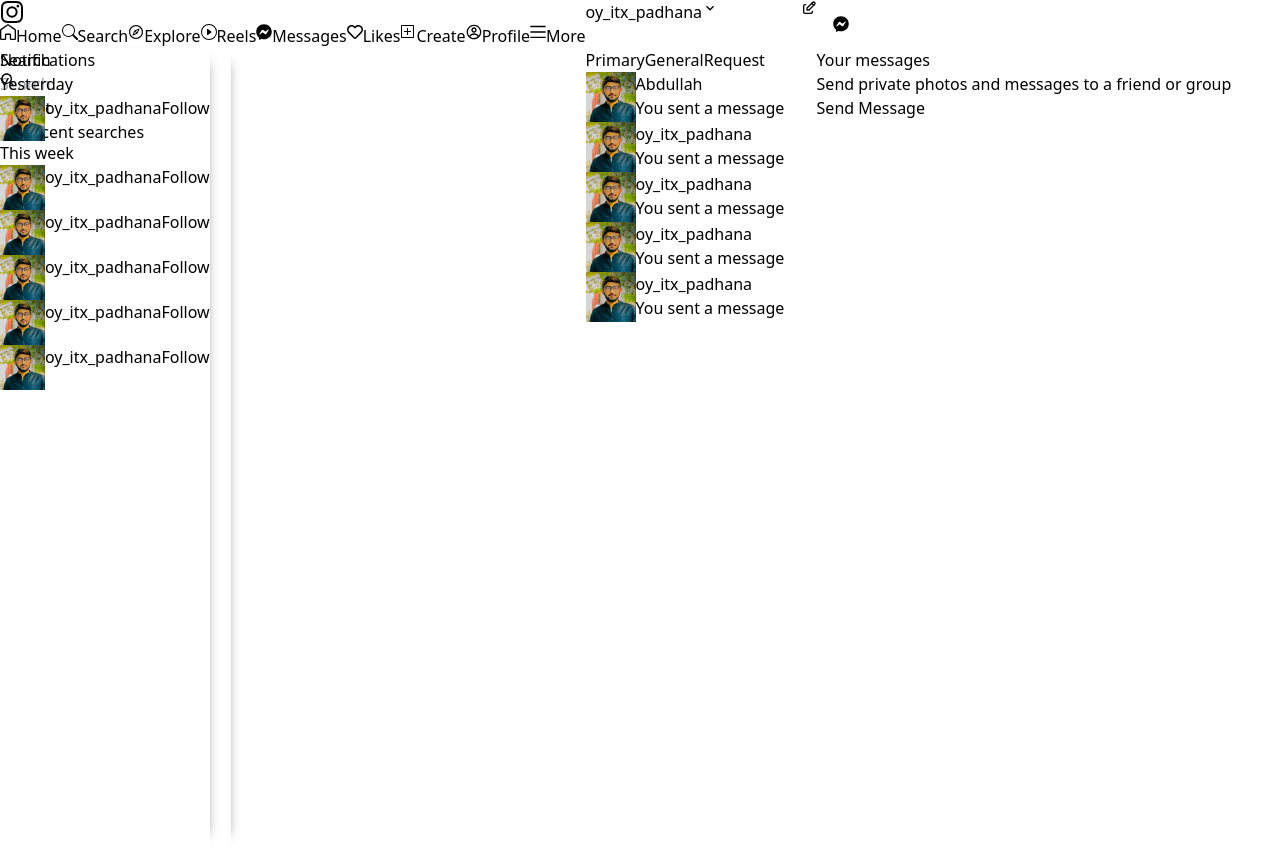
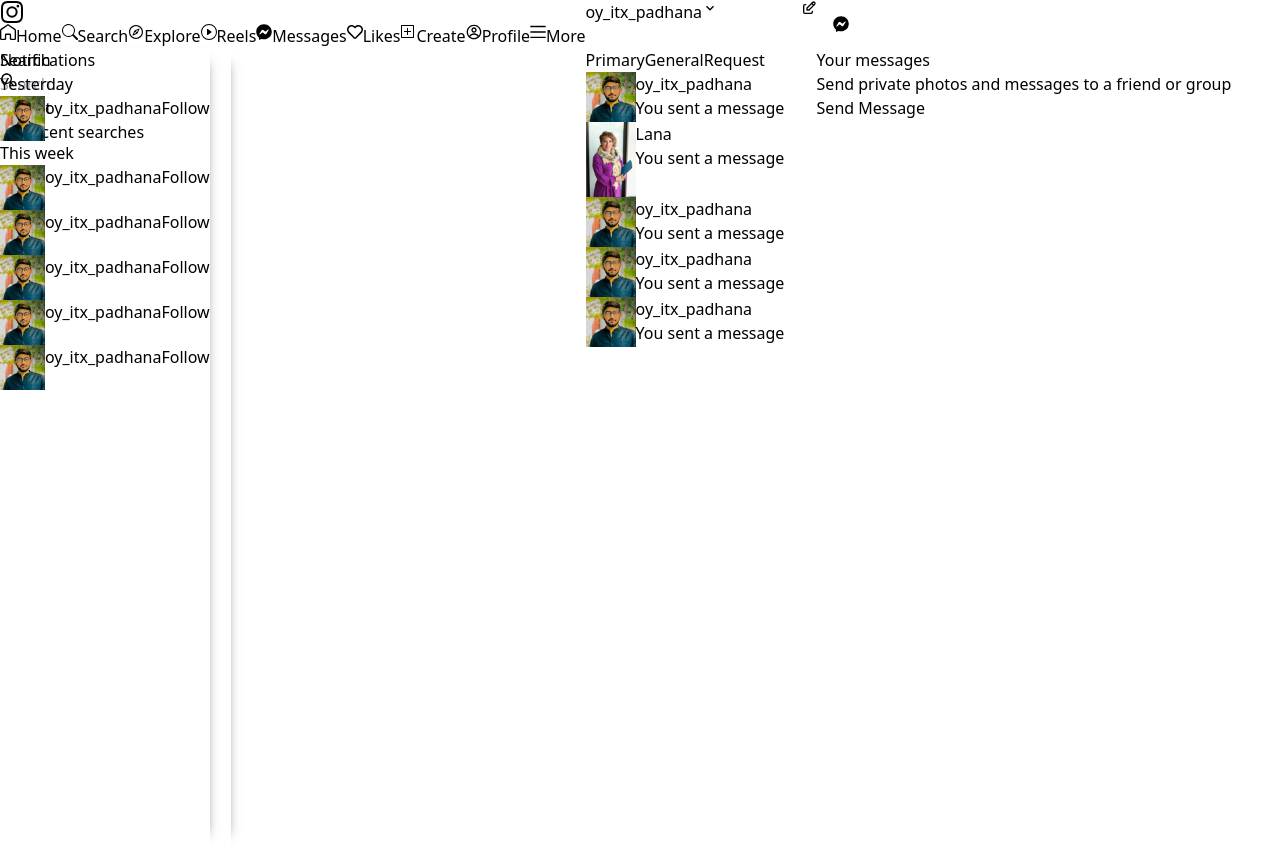
Before and after one commit to Abdullah-167/instagram-app, a Next.js app: page /chat in a window 1280 px wide. Built offline with nearby package versions, Linux system fonts and the light colour scheme.

Commit message:
commit done

```diff
--- a/src/Components/Views/Chat/InChat.tsx
+++ b/src/Components/Views/Chat/InChat.tsx
@@ -10,13 +10,22 @@ import { AiOutlineHeart } from 'react-icons/ai';
 
 const InChat = ({ profile }: any) => {
     const [message, setMessage] = useState('');
-    const [sentMessages, setSentMessages] = useState([]);
+    const [messageHistory, setMessageHistory] = useState({ [profile.name]: [] });
     const [recording, setRecording] = useState(false);
-    const [messageHistory, setMessageHistory] = useState({ [profile.name]: [] });
     const recorderRef = useRef(null);
 
     const handleMessage = (e) => {
         setMessage(e.target.value);
+    };
+
+    const handleSendMessage = () => {
+        if (message.trim() !== '') {
+            setMessageHistory((prevHistory) => ({
+                ...prevHistory,
+                [profile.name]: [...(prevHistory[profile.name] || []), { message }],
+            }));
+            setMessage('');
+        }
     };
 
 
@@ -64,18 +73,6 @@ const InChat = ({ profile }: any) => {
     };
 
 
-    const handleSendMessage = () => {
-        if (message.trim() !== '') {
-            setMessageHistory((prevHistory) => ({
-                ...prevHistory,
-                [profile.name]: [...(prevHistory[profile.name] || []), { message }],
-            }));
-            setMessage('');
-        }
-    };
-
-
-
     const messageContainerRef = useRef(null);
 
     useEffect(() => {
@@ -94,9 +91,11 @@ const InChat = ({ profile }: any) => {
                 <div className='flex justify-between items-center cursor-pointer'>
                     <div className='flex gap-3 items-center'>
                         <div>
-                            <Image className='rounded-full' src={profile.img} alt={profile.name} width={50} height={50} />
+                            <Image className='rounded-full object-cover max-w-[50px] min-w-[50px] max-h-[50px] min-h-[50px]' src={profile.img} alt={'Padhana'} width={50} height={50} />
                         </div>
-                        <h3 className='text-[16px] pt-1 font-semibold'>{profile.name}</h3>
+                        <div>
+                            <h3 className='text-[16px] pt-1 font-semibold'>{profile.name}</h3>
+                        </div>
                     </div>
                 </div>
                 <div className='flex gap-5 text-2xl items-center'>
@@ -112,13 +111,13 @@ const InChat = ({ profile }: any) => {
                 </div>
             </div>
             <div className='min-h-[400px] max-h-[400px] overflow-auto my-4' ref={messageContainerRef}>
-                {messageHistory[profile.name]?.length === profile.name ? (
+                {messageHistory[profile.name]?.length === 0 ? (
                     <p>No messages found.</p>
                 ) : (
                     messageHistory[profile.name]?.map((msg, index) => (
                         <div key={index}>
                             {msg.message && <p>{msg.message}</p>}
-
+                            {/* (rest of the message display logic) */}
                         </div>
                     ))
                 )}
--- a/src/Components/Views/Chat/Index.tsx
+++ b/src/Components/Views/Chat/Index.tsx
@@ -6,23 +6,20 @@ import InChat from './InChat'
 
 const Index = () => {
 
-    const [selectedProfile, setSelectedProfile] = useState(null);
+    const [showInChat, setShowInChat] = useState(null);
+
 
     const handleProfileClick = (profile: any) => {
-        setSelectedProfile(profile);
+        setShowInChat(profile);
     };
 
     return (
         <div className='flex'>
             <Sidebar />
             <Profiles onProfileClick={handleProfileClick} />
-            {selectedProfile ? (
-                <InChat profile={selectedProfile} />
-            ) : (
-                <Messages />
-            )}
+            {showInChat ? <InChat profile={showInChat} /> : <Messages />}
         </div>
-    );
-};
+    )
+}
 
-export default Index;
+export default Index
--- a/src/Components/Views/Chat/Profiles.tsx
+++ b/src/Components/Views/Chat/Profiles.tsx
@@ -19,7 +19,6 @@ const Profiles = ({ onProfileClick }: any) => {
     const handleProfileClick = (profile: any) => {
         onProfileClick(profile);
     };
-
 
     return (
         <div>
@@ -61,7 +60,7 @@ const Profiles = ({ onProfileClick }: any) => {
                                     >
                                         <div className='flex gap-3 '>
                                             <div>
-                                                <Image className='rounded-full' src={item.img} alt={'Padhana'} width={50} height={50} />
+                                                <Image className='rounded-full object-cover max-w-[50px] min-w-[50px] max-h-[50px] min-h-[50px]' src={item.img} alt={'Padhana'} width={50} height={50} />
                                             </div>
                                             <div>
                                                 <h3 className='text-sm pt-1'>{item.name}</h3>
@@ -94,13 +93,13 @@ export default Profiles
 const data = [
     {
         img: '/padhana.jpg',
-        name: 'Abdullah',
+        name: 'oy_itx_padhana',
         follow: 'Follow',
         message: 'You sent a message',
     },
     {
-        img: '/padhana.jpg',
-        name: 'oy_itx_padhana',
+        img: '/girl3.webp',
+        name: 'Lana',
         follow: 'Follow',
         message: 'You sent a message',
     },
```
